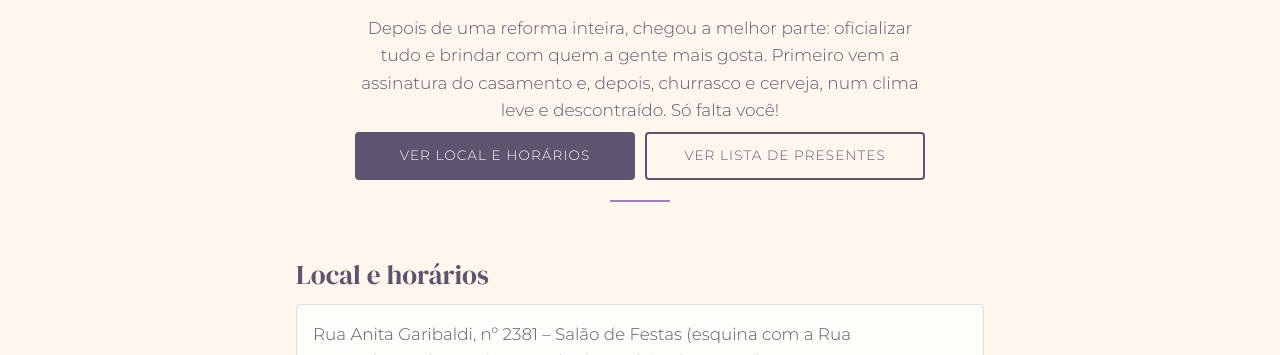
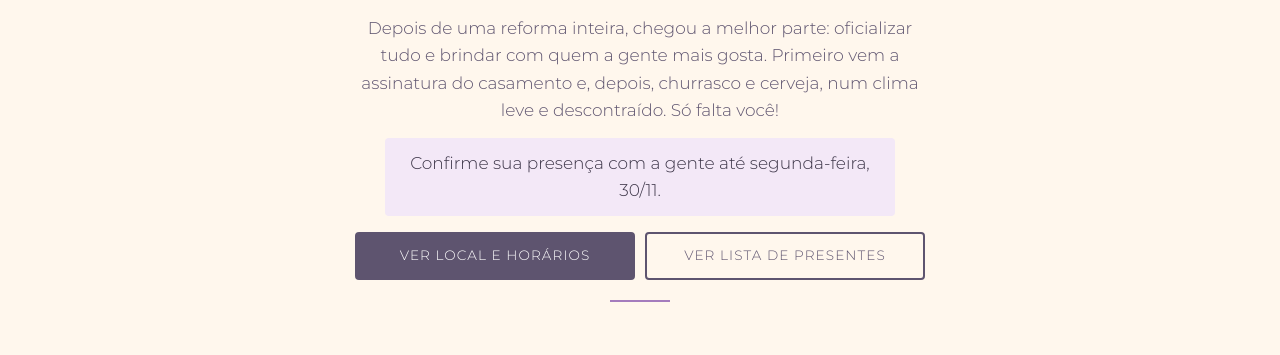
Before and after one commit to hermannheinen/casamento-alice-e-hermann, a plain HTML site: page index.html in a window 1280 px wide. Shown: the part 427-782 px from the top of the page. Drawn offline with Linux system fonts and the light colour scheme.

Commit message:
Pede confirmação de presença até 30/11

```diff
--- a/event.js
+++ b/event.js
@@ -4,6 +4,7 @@ const EVENT = {
   data: "2026-12-09",            // AAAA-MM-DD (quarta-feira)
   assinatura: "18h30",
   recepcao: "19h30",
+  confirmarAte: "2026-11-30",     // AAAA-MM-DD (segunda-feira)
   endereco: "Rua Anita Garibaldi, nº 2381 – Salão de Festas (esquina com a Rua Desembargador José Bernardo de Medeiros)",
   cidade: "Porto Alegre – RS",
   COORDS: { lat: -30.021970, lng: -51.172468 },
--- a/index.html
+++ b/index.html
@@ -23,6 +23,7 @@
       <h1 id="titulo">Vamos nos casar e queremos comemorar com você!</h1>
       <p class="data-destaque" data-ev="dataExtenso"></p>
       <p class="intro">Depois de uma reforma inteira, chegou a melhor parte: oficializar tudo e brindar com quem a gente mais gosta. Primeiro vem a assinatura do casamento e, depois, churrasco e cerveja, num clima leve e descontraído. Só falta você!</p>
+      <p class="aviso-caixa rsvp">Confirme sua presença com a gente até <strong data-ev="confirmarAte"></strong>.</p>
       <div class="actions">
         <a class="btn btn-primary" href="#local">Ver local e horários</a>
         <a class="btn btn-secondary" href="#presentes">Ver lista de presentes</a>
@@ -95,7 +96,9 @@
   // Preenche os textos a partir do objeto EVENT (event.js).
   const dataLonga = new Date(EVENT.data + "T12:00:00Z").toLocaleDateString("pt-BR",
     { weekday: "long", day: "2-digit", month: "long", year: "numeric", timeZone: "UTC" });
-  const valores = { noivos: EVENT.noivos, dataExtenso: dataLonga, assinatura: EVENT.assinatura, recepcao: EVENT.recepcao };
+  const confirmarAte = new Date(EVENT.confirmarAte + "T12:00:00Z").toLocaleDateString("pt-BR",
+    { weekday: "long", day: "2-digit", month: "2-digit", timeZone: "UTC" });
+  const valores = { confirmarAte, noivos: EVENT.noivos, dataExtenso: dataLonga, assinatura: EVENT.assinatura, recepcao: EVENT.recepcao };
   document.querySelectorAll("[data-ev]").forEach(e => { e.textContent = valores[e.dataset.ev]; });
 
   const enderecoCompleto = EVENT.endereco + ", " + EVENT.cidade;
--- a/style.css
+++ b/style.css
@@ -94,7 +94,7 @@ section[id] { scroll-margin-top: 80px; }
 
 /* ---------- Seções do site ---------- */
 .hero { text-align: center; padding: 8px 0 8px; }
-.hero .chamada { font-size: 1.15rem; font-weight: 400; color: var(--muted); margin: 0 auto 12px; max-width: 28em; }
+.rsvp { max-width: 30em; margin: 16px auto; text-align: center; }
 .data-destaque { display: inline-block; margin: 8px 0 18px; padding: 10px 20px; background: var(--band); border-radius: 4px; font-weight: 600; color: var(--accent); }
 .hero .actions { justify-content: center; margin-top: 8px; }
 .hero .actions .btn { max-width: 280px; }
```
